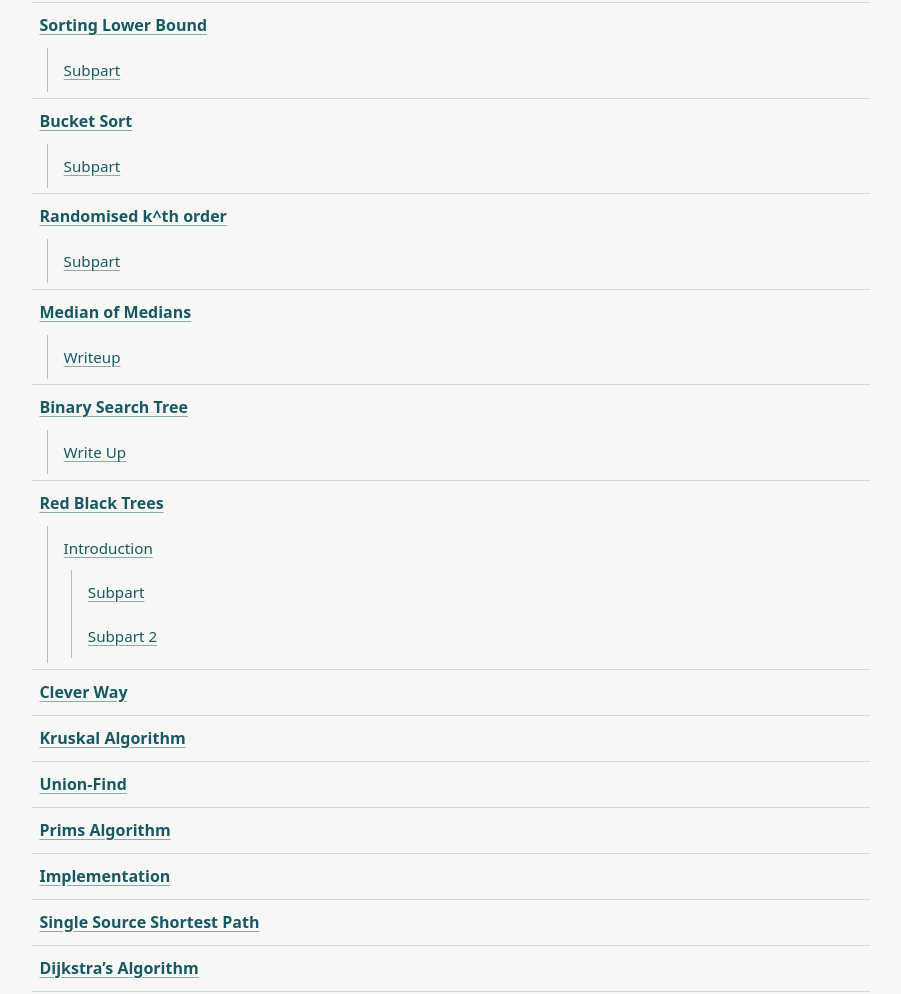
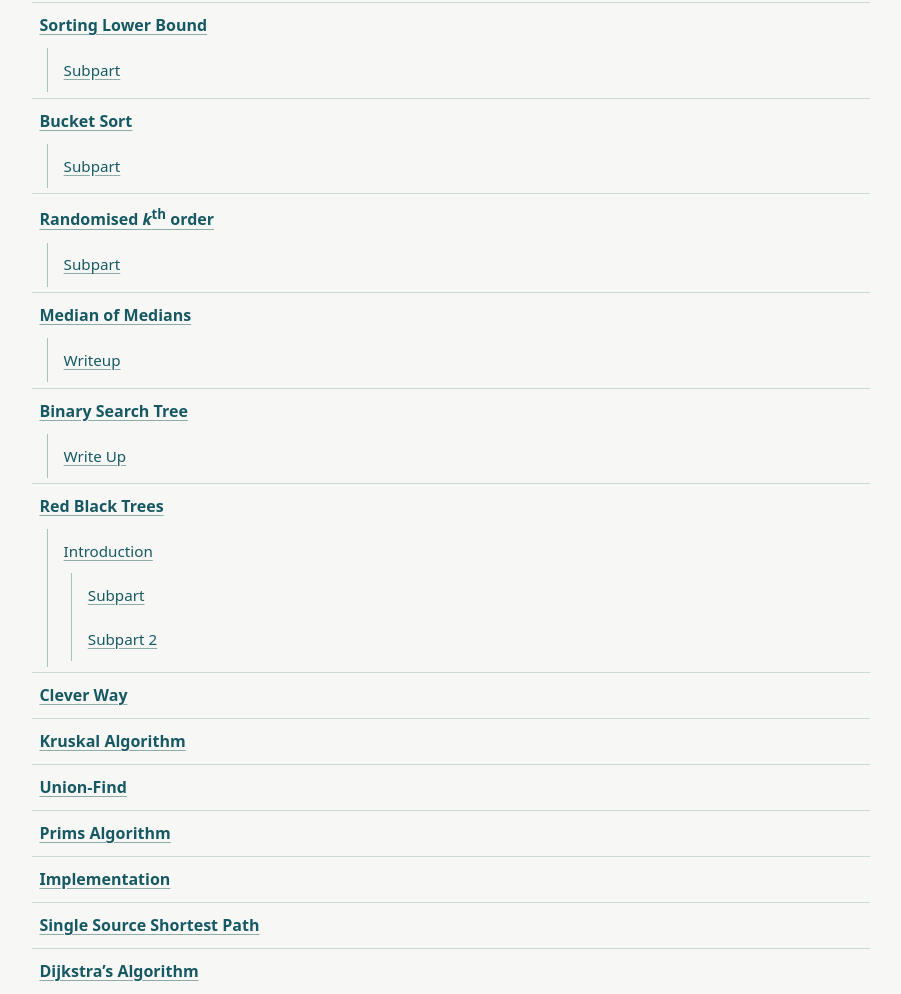
Before and after one commit to prateekvishnoi-wq/prateekvishnoi.github.io, a plain HTML site: page teaching/cs212/index.html in a window 1280 px wide. Shown: the part 1064-2058 px from the top of the page, without its empty margins (346-1247 px from the left). Drawn offline with Linux system fonts and the light colour scheme.

Commit message:
Superscript 'th' in CS212 k-th order topic (#8)
Claude-Session: https://claude.ai/code/session_0118fG2w7PS9RiXebW4Wx21H

Co-authored-by: Claude <noreply@anthropic.com>

```diff
--- a/teaching/cs212/index.html
+++ b/teaching/cs212/index.html
@@ -77,7 +77,7 @@
               </ul>
             </li>
             <li>
-              <a class="material-link" href="https://drive.google.com/file/d/19uDKOx991Cr0wrm2lzNk5wtcU84ZvuMz/view?usp=drive_link">Randomised k^th order</a>
+              <a class="material-link" href="https://drive.google.com/file/d/19uDKOx991Cr0wrm2lzNk5wtcU84ZvuMz/view?usp=drive_link">Randomised <i>k</i><sup>th</sup> order</a>
               <ul role="list">
                 <li><a class="material-link" href="https://drive.google.com/file/d/1Ui-UyddQ7mqDwBofOB0StAsCjNfoDLuP/view?usp=drive_link">Subpart</a></li>
               </ul>
```
